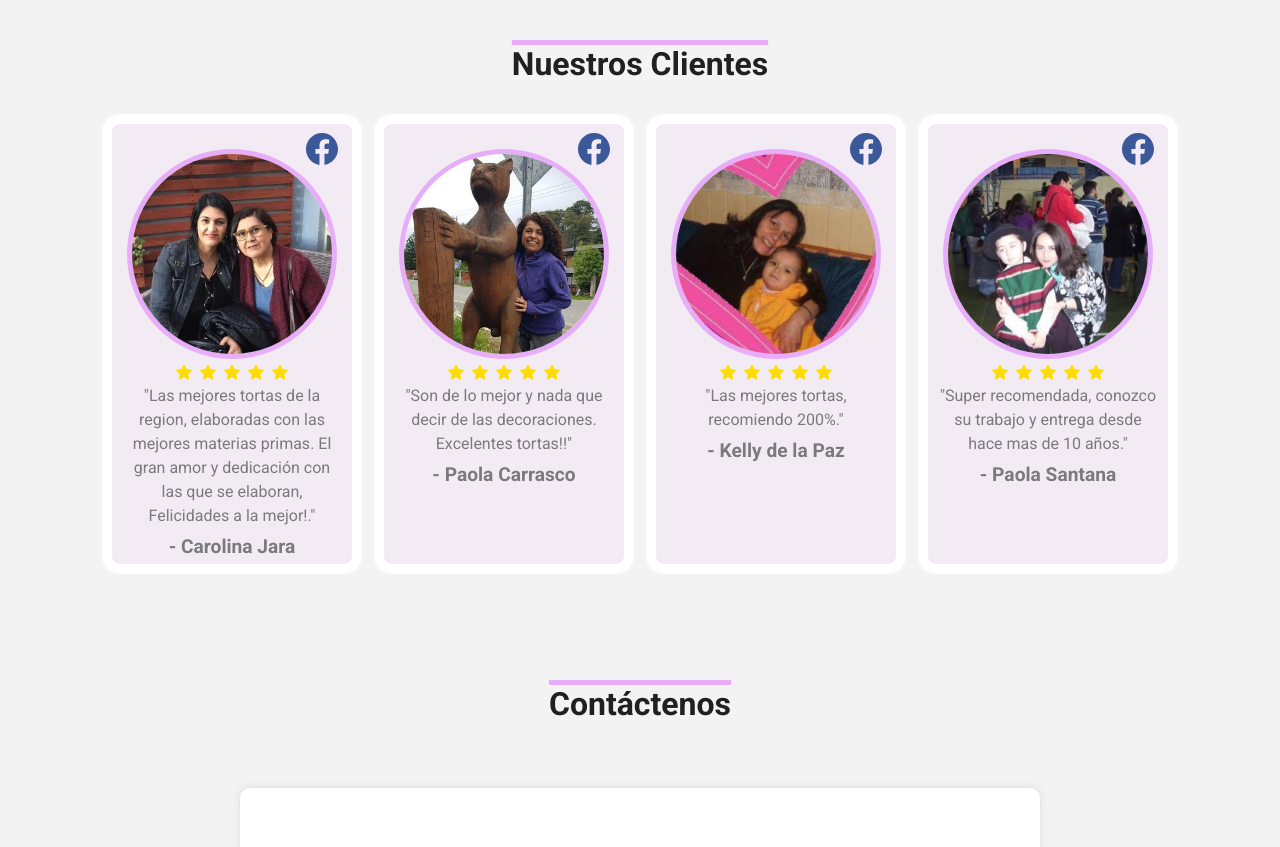
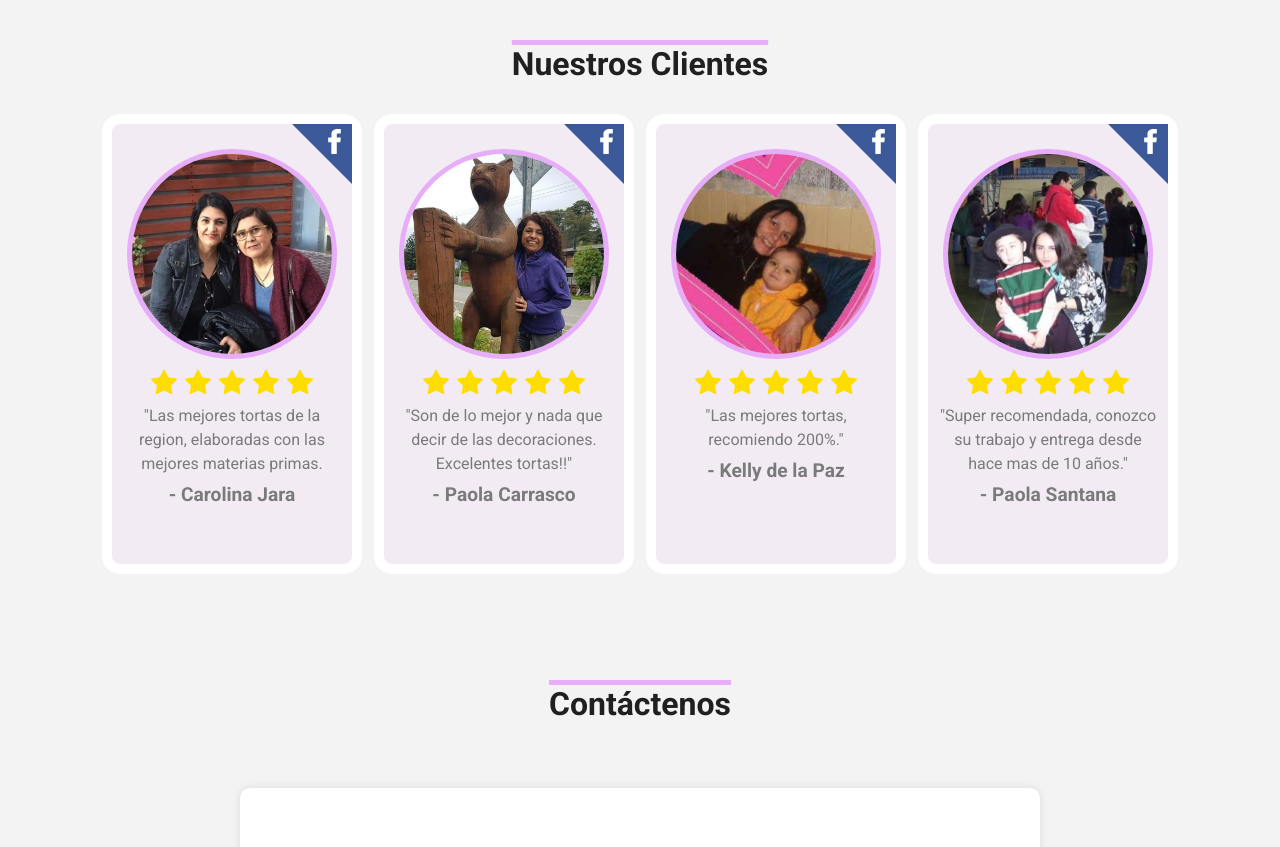
Before and after one commit to wdelcant/proyectoFront, a website built with Vite: page src/index.html in a window 1280 px wide. Shown: the part 2740-3587 px from the top of the page. Built offline with nearby package versions, Linux system fonts and the light colour scheme.

Commit message:
fixes varios

```diff
--- a/src/index.html
+++ b/src/index.html
@@ -186,11 +186,11 @@
 
         <!-- testimonio uno -->
         <div class="clients__content--cards--card">
-          <a href="https://m.facebook.com/story.php?story_fbid=pfbid02wbMmdcZVQRZj3VuzBfVoBkTwnNDT1SjXxYRkAorH26nPK9MwuACUe6oXYsUUTABal&id=1274931736"
+          <a href="https://facebook.com/story.php?story_fbid=pfbid02wbMmdcZVQRZj3VuzBfVoBkTwnNDT1SjXxYRkAorH26nPK9MwuACUe6oXYsUUTABal&id=1274931736"
             target="_blank">
             <div class="clients__content--cards--card-fb">
               <figure>
-                <img src="/assets/images/facebook.svg" alt="estrella">
+                <img src="/assets/images/fb.svg" alt="estrella">
               </figure>
             </div>
             <div>
@@ -200,8 +200,7 @@
             </div>
             <div class="clients__content--cards--card-text">
               <p>
-                "Las mejores tortas de la region, elaboradas con las mejores materias primas. El gran amor y dedicación
-                con las que se elaboran, Felicidades a la mejor!."
+                "Las mejores tortas de la region, elaboradas con las mejores materias primas.
               </p>
               <h3>
                 - Carolina Jara
@@ -223,12 +222,12 @@
 
         <!-- testimonio dos -->
         <div class="clients__content--cards--card">
-          <a href="https://m.facebook.com/story.php?story_fbid=pfbid0x3MPeJj7dQnvuGY577TpbRJ9EnrKFgcRYkyvLKpuowv33492NY4nADQEDEj7vbpZl&id=1615982820"
+          <a href="https://facebook.com/story.php?story_fbid=pfbid0x3MPeJj7dQnvuGY577TpbRJ9EnrKFgcRYkyvLKpuowv33492NY4nADQEDEj7vbpZl&id=1615982820"
             target="_blank">
 
             <div class="clients__content--cards--card-fb">
               <figure>
-                <img src="/assets/images/facebook.svg" alt="estrella">
+                <img src="/assets/images/fb.svg" alt="estrella">
               </figure>
             </div>
             <div>
@@ -260,11 +259,11 @@
 
         <!-- testimonio tres -->
         <div class="clients__content--cards--card">
-          <a href="https://m.facebook.com/story.php?story_fbid=pfbid02Tcw6gnDdYgLUvBNQchyFbRafcmXjiAYf9fMVp6zXyjec5fpVGX1GfUszXLNx3Edol&id=100000802387917"
+          <a href="https://facebook.com/story.php?story_fbid=pfbid02Tcw6gnDdYgLUvBNQchyFbRafcmXjiAYf9fMVp6zXyjec5fpVGX1GfUszXLNx3Edol&id=100000802387917"
             target="_blank">
             <div class="clients__content--cards--card-fb">
               <figure>
-                <img src="/assets/images/facebook.svg" alt="estrella">
+                <img src="/assets/images/fb.svg" alt="estrella">
               </figure>
             </div>
             <div>
@@ -295,12 +294,12 @@
 
         <!-- testimonio cuatro -->
         <div class="clients__content--cards--card">
-          <a href="https://m.facebook.com/story.php?story_fbid=pfbid034iB24w6gUtxkHPywdrRs39mZEftdoYZKJ1FttAdKVcfQZ9R1PauMpcbrWzeqvUHvl&id=1121977188"
+          <a href="https://facebook.com/story.php?story_fbid=pfbid034iB24w6gUtxkHPywdrRs39mZEftdoYZKJ1FttAdKVcfQZ9R1PauMpcbrWzeqvUHvl&id=1121977188"
             target="_blank">
 
             <div class="clients__content--cards--card-fb">
               <figure>
-                <img src="/assets/images/facebook.svg" alt="estrella">
+                <img src="/assets/images/fb.svg" alt="estrella">
               </figure>
             </div>
             <div>
@@ -414,6 +413,10 @@
         <a href="https://www.twitter.com/sholeabu" target="_blank">
           <img src="/assets/images/twitter.svg" alt="Twitter" class="footer__container--social-twitter">
         </a>
+        <a href="https://api.whatsapp.com/send?phone=56954205188&text=Hola!+que+tal?+te+hablo+por+que+quiero+cotizar+una+torta."
+          target="_blank">
+          <img src="/assets/images/whatsapp.svg" alt="Twitter" class="footer__container--social-whatsapp">
+        </a>
       </div>
     </div>
     <div class="footer__container--copiright">
--- a/src/js/components/moveDown.js
+++ b/src/js/components/moveDown.js
@@ -1,5 +1,4 @@
 // onclick bounce, move down
-
 export function moveDown() {
   //move down page on click
   const moveDown = document.querySelector(".move-down");
--- a/src/js/components/navBar.js
+++ b/src/js/components/navBar.js
@@ -13,7 +13,6 @@ export function navBar() {
     //Animación del menu hamburguesa
     hamburger.classList.toggle('toggle');
   });
-
   return navBar;
 }
 
--- a/src/scss/components/_clients.scss
+++ b/src/scss/components/_clients.scss
@@ -62,7 +62,7 @@
         position: relative;
         width: 100%;
         height: 100%;
-        margin: 20px auto;
+        margin: 50px auto;
         padding: 0 10px;
         text-align: center;
 
@@ -86,19 +86,26 @@
       }
       &-fb {
         position: absolute;
-        top: 5px;
-        right: 5px;
-        width: 50px;
-        height: 50px;
-        border-radius: 50%;
+        top: 0;
+        right: 0;
+        width: 60px;
+        height: 60px;
         display: flex;
         justify-content: center;
         align-items: center;
-        font-size: 1.5rem;
-        font-weight: 700;
+        clip-path: polygon(0 0, 100% 100%, 100% 0);
+        background-color: #3b5998;
+        img {
+          position: absolute;
+          top: 5px;
+          right: 5px;
+          object-fit: cover;
+          object-position: center;
+          width: 25px;
+        }
         @include mobile() {
-          top: 10px;
-          right: 10px;
+          top: 0;
+          right: 0;
         }
       }
       &-valoracion {
@@ -106,12 +113,19 @@
         bottom: 0;
         left: 0;
         width: 100%;
-        height: 390px;
+        height: 360px;
         display: flex;
         justify-content: center;
         align-items: center;
         font-size: 2rem;
         font-weight: 700;
+        img{
+          width: 26px;
+          height: 26px;
+          object-fit: cover;
+          object-position: center;
+
+        }
         @include mobile() {
           height: 300px;
         }
--- a/src/scss/components/_footer.scss
+++ b/src/scss/components/_footer.scss
@@ -72,6 +72,11 @@
       width: 32px;
       margin: 0 0.8rem;
     }
+    &-whatsapp {
+      color: #25d366;
+      width: 32px;
+      margin: 0 0.8rem;
+    }
   }
   &--copiright {
     display: flex;
```
Also changed, not shown: public/assets/images/fb.svg (added), public/assets/images/star.svg, public/assets/images/whatsapp.svg (added).
